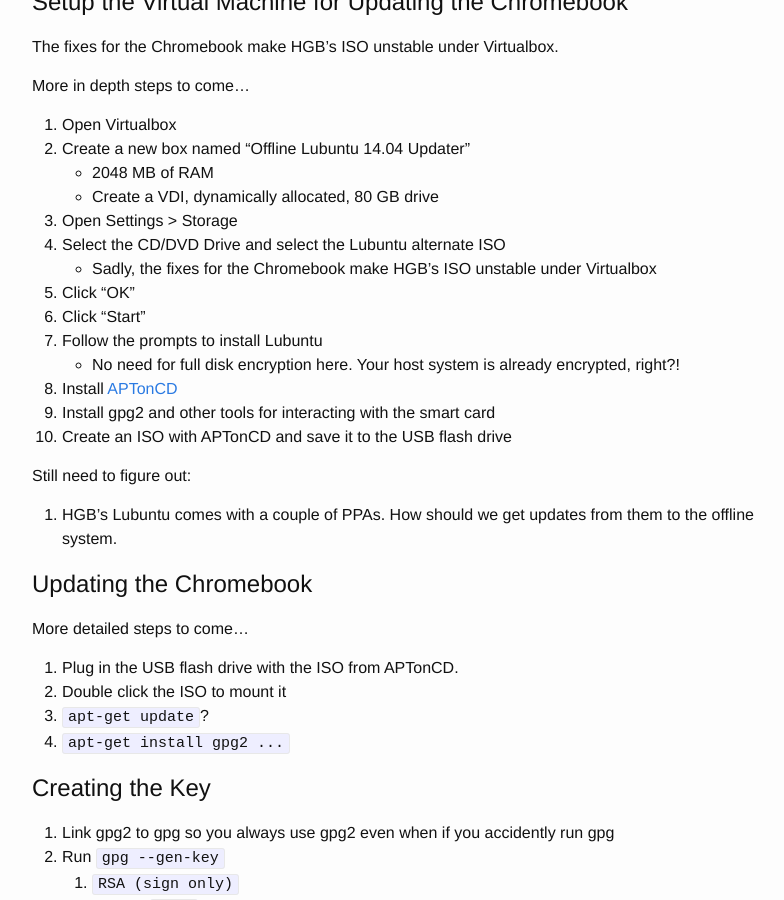
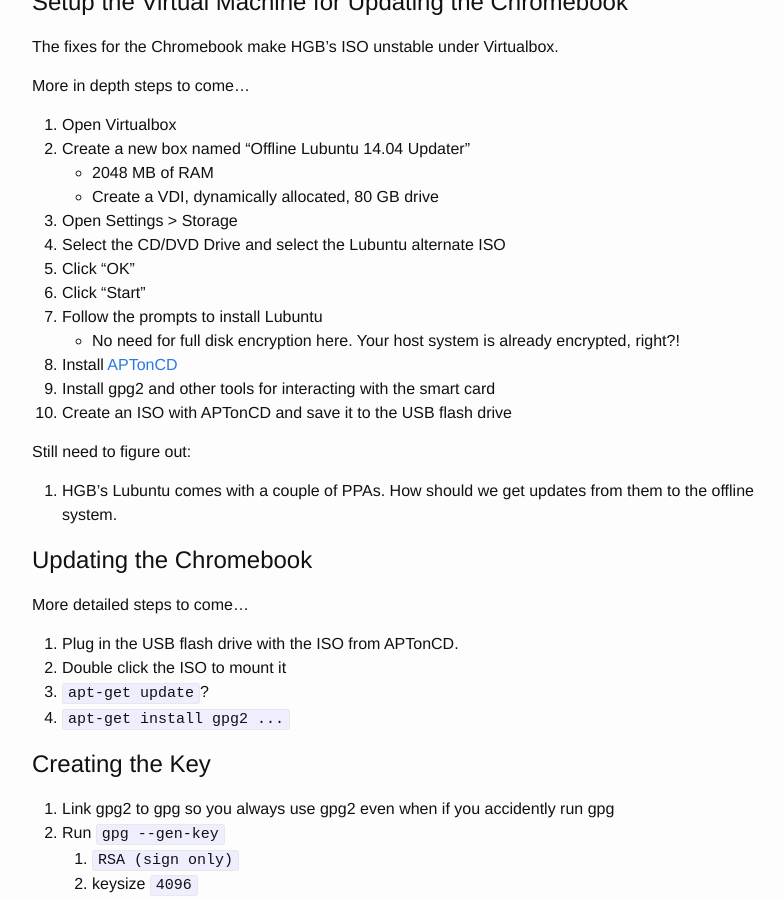
Before and after one commit to BlinkyStitt/WyseNynja.github.io, a Jekyll site: the page built from _posts/2015-04-11-how-to-gpg.markdown, in a window 1280 px wide and 900 px high, scrolled down 1149 px. Shown: the whole window, without its empty margins (238-1022 px from the left). Built offline with Jekyll 4.4.1, drawn with Linux system fonts in a browser that asks for light colours.

Commit message:
remove duplicate line

```diff
--- a/_posts/2015-04-11-how-to-gpg.markdown
+++ b/_posts/2015-04-11-how-to-gpg.markdown
@@ -61,7 +61,6 @@
     * Create a VDI, dynamically allocated, 80 GB drive
 1. Open Settings > Storage
 1. Select the CD/DVD Drive and select the Lubuntu alternate ISO
-    * Sadly, the fixes for the Chromebook make HGB's ISO unstable under Virtualbox
 1. Click "OK"
 1. Click "Start"
 1. Follow the prompts to install Lubuntu
```
